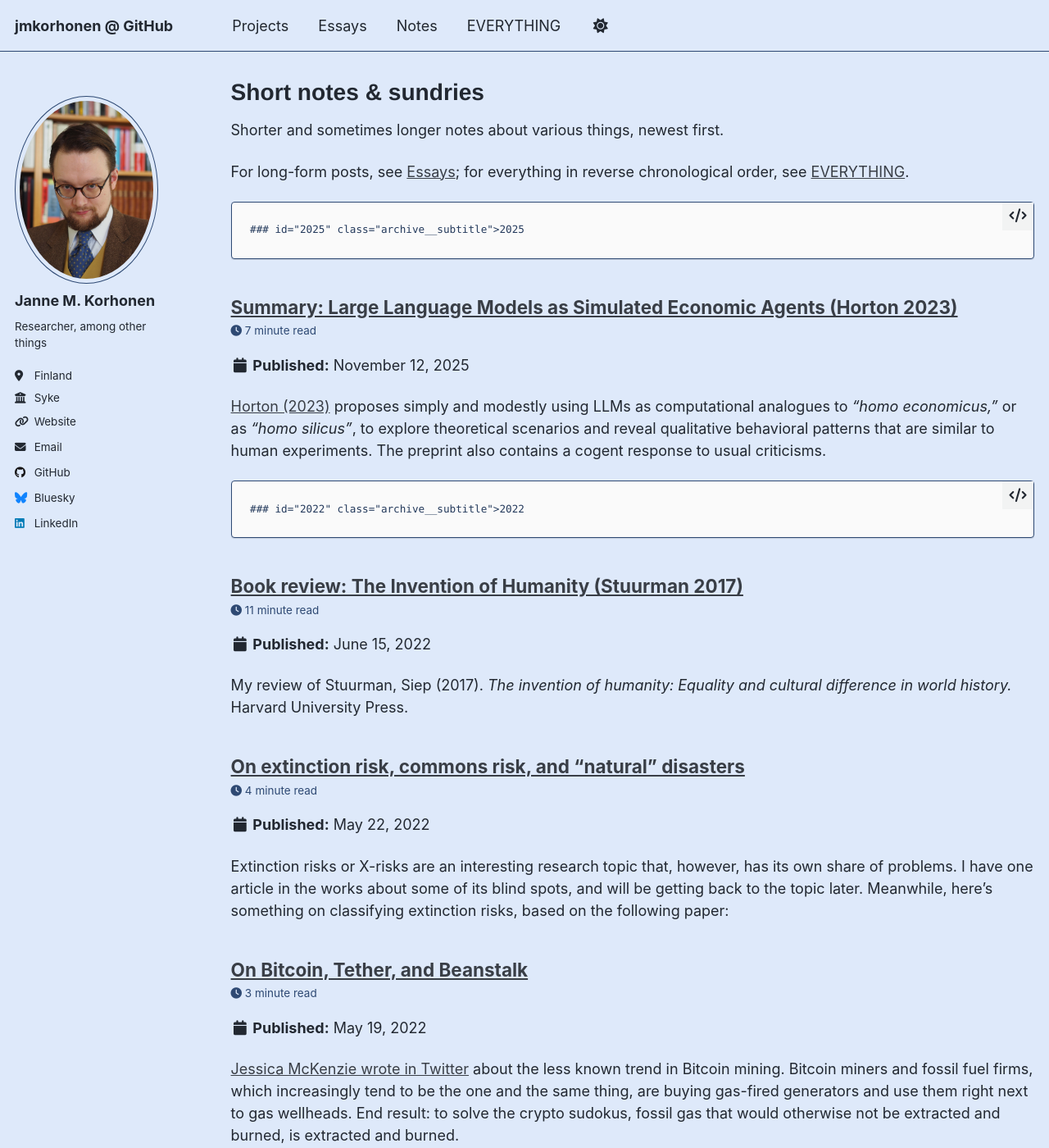
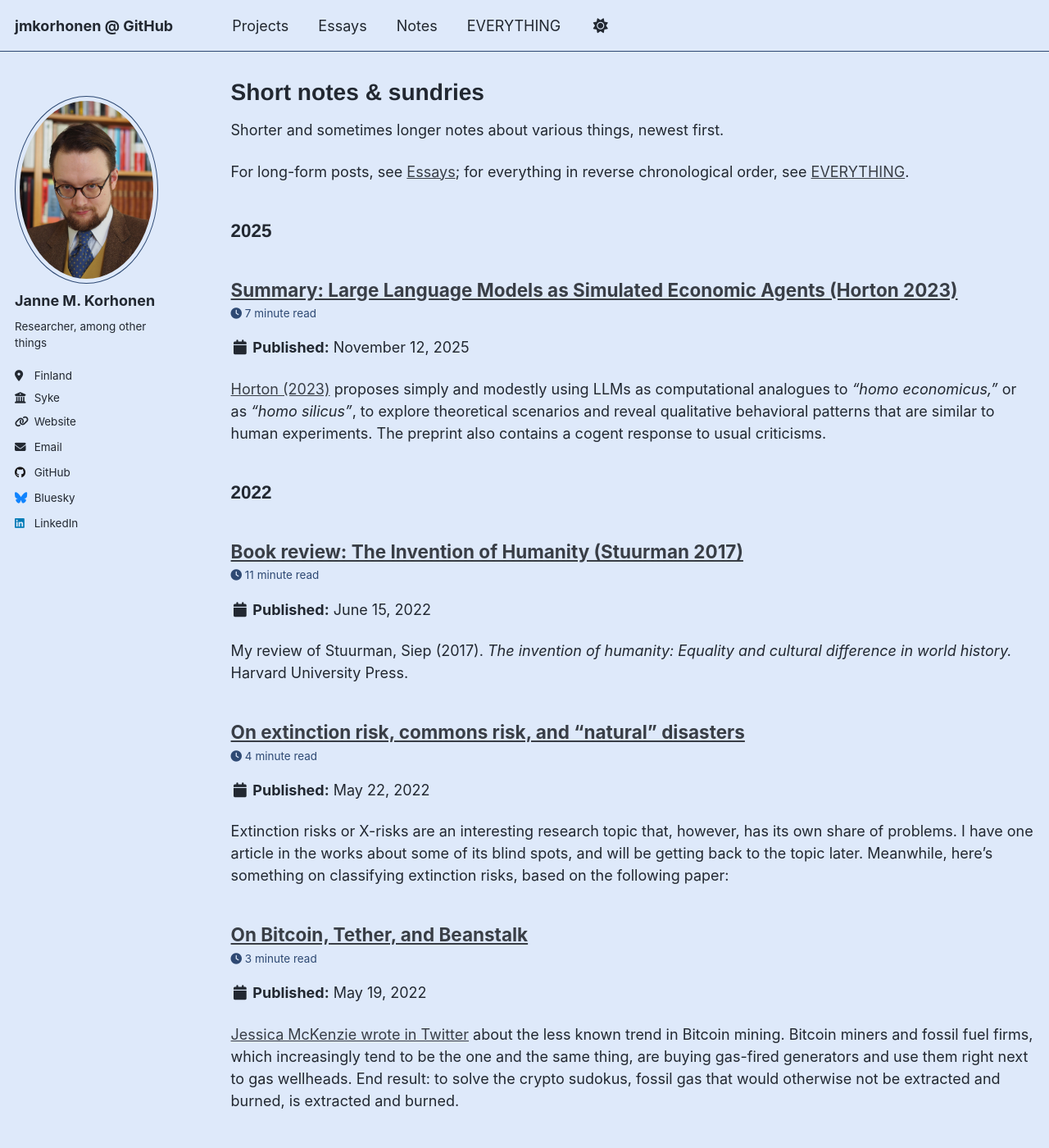
Before and after one commit to jmkorhonen/jmkorhonen.github.io, a Jekyll site: the page built from _pages/test_notes.md, in a window 1280 px wide and 1400 px high. Shown: the whole window at 82% size. Built offline with Jekyll 4.4.1, drawn with Linux system fonts in a browser that asks for light colours; a script that is not in the unit is left out; some of the changed text lies outside the part shown.

Commit message:
jmkorhonen 2025-11-13 12:19:19

```diff
--- a/_pages/test_notes.md
+++ b/_pages/test_notes.md
@@ -18,7 +18,7 @@ For long-form posts, see <a href="https://jmkorhonen.github.io/essays/">Essays</
 {% for post in notes %}
   {% assign year = post.date | date: '%Y' %}
   {% if year != written_year %}
-    ### id="{{ year | slugify }}" class="archive__subtitle">{{ year }}
+## {{ year }}
     {% assign written_year = year %}
   {% endif %}
   {% include archive-single.html %}
```
Also changed, not shown: other parts of _pages/test_notes.md (+1 -1 lines), .obsidian/workspace.json.
